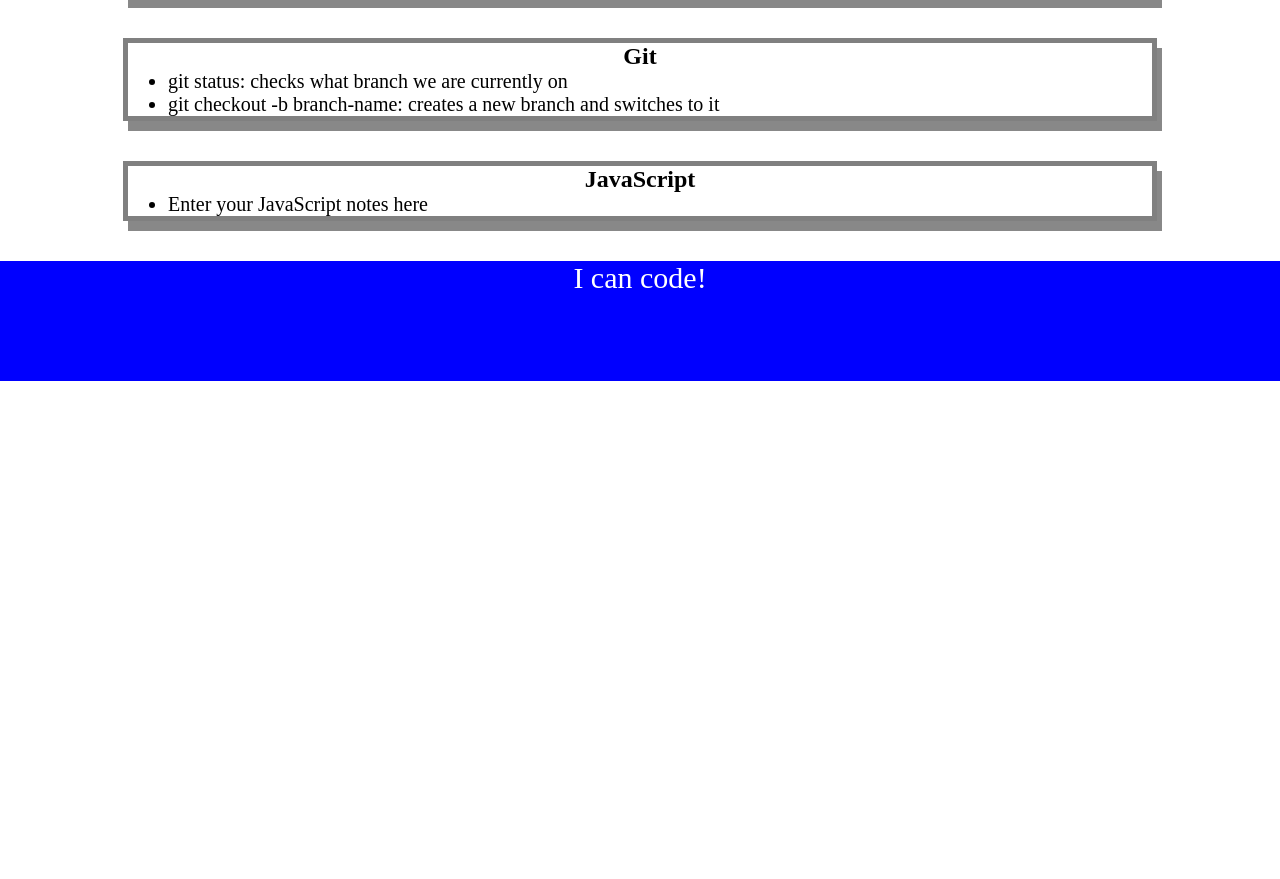
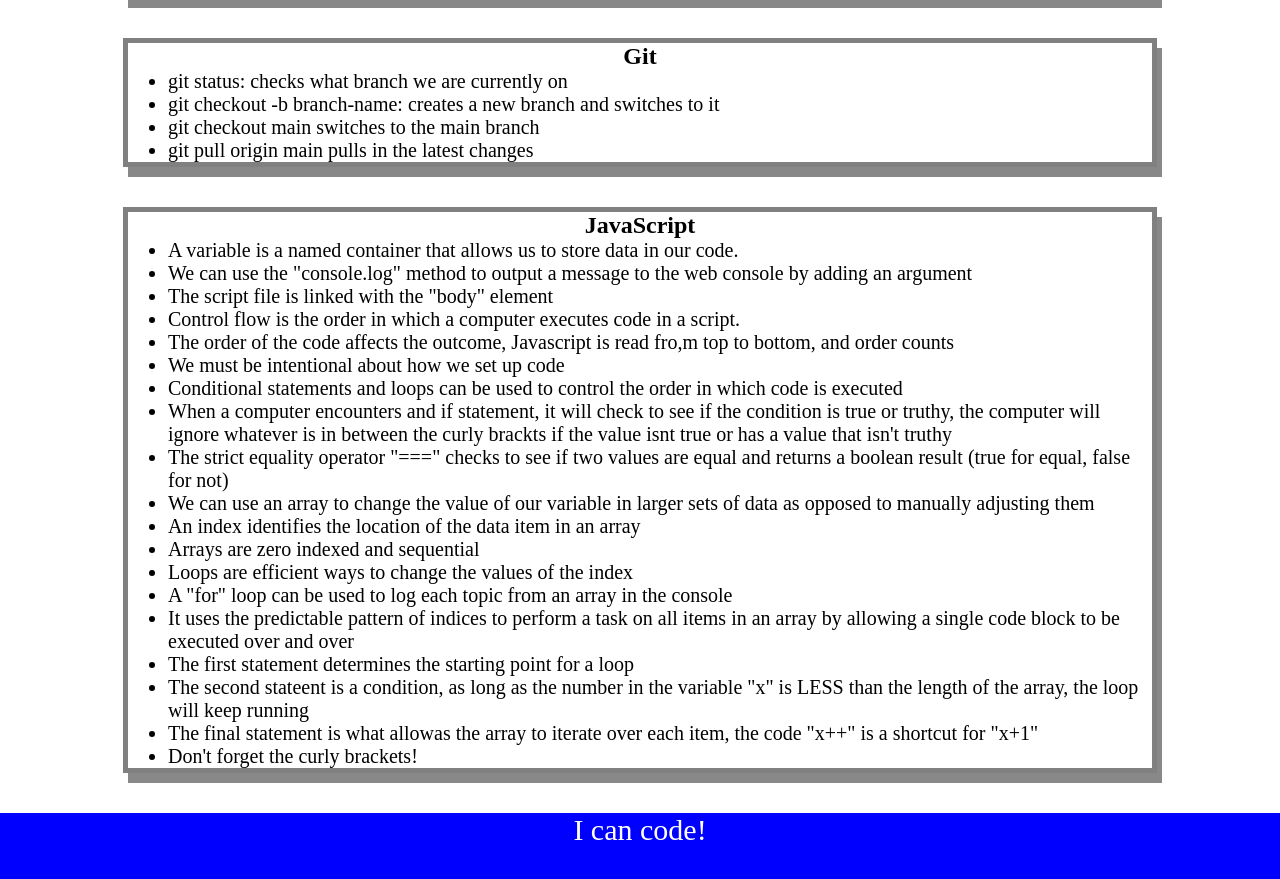
Before and after one commit to LiliBear1/prework-study-guide, a plain HTML site: page index.html in a window 1280 px wide. Shown: the part 759-1638 px from the top of the page. Before the commit the page ends 1140 px from the top, so only its background shows below. Drawn offline with Linux system fonts and the light colour scheme.

Commit message:
Added Javascript and updated study notes for js section

```diff
--- a/assets/script.js
+++ b/assets/script.js
@@ -1,19 +1,34 @@
 var topics = ['HTML', 'CSS', 'Git', 'JavaScript'];
+
+var randomTopic = topics[Math.floor(Math.random() * topics.length)];
+
+function listTopics() {
 
     for (var x = 0; x < topics.length; x++) {
         console.log(topics[x]);
     }
 
-/*
-if (topic === 'HTML') {
+}
+
+function selectTopic() {
+
+    if (randomTopic === 'HTML') {
         console.log("Let's study HTML!");
-} else if (topic === 'CSS') {
+    } else if (randomTopic === 'CSS') {
         console.log("Let's study CSS!");
-} else if (topic === 'Git') {
+    } else if (randomTopic === 'Git') {
         console.log("Let's study Git!");
-} else if (topic === 'JavaScript') {
+    } else if (randomTopic === 'JavaScript') {
         console.log("Let's study JavaScript!");
     } else {
         console.log('Please try again!');
     }
-*/
+}
+
+console.log('Here are the topics we learned through Prework:');
+
+listTopics()
+
+console.log('Which topic should we study first?');
+
+selectTopic()
--- a/index.html
+++ b/index.html
@@ -78,6 +78,8 @@
 
           <li>git status: checks what branch we are currently on</li>
           <li>git checkout -b branch-name: creates a new branch and switches to it</li>
+          <li>git checkout main switches to the main branch</li>
+          <li>git pull origin main pulls in the latest changes</li>
 
         </ul>
 
@@ -91,7 +93,28 @@
 
      <ul>
 
-       <li>Enter your JavaScript notes here</li>
+      <li>A variable is a named container that allows us to store data in our code.</li>
+      <li>We can use the "console.log" method to output a message to the web console by adding an argument</li>
+      <li>The script file is linked with the "body" element</li>
+      <li>Control flow is the order in which a computer executes code in a script.</li>
+      <li>The order of the code affects the outcome, Javascript is read fro,m top to bottom, and order counts</li>
+      <li>We must be intentional about how we set up code</li>
+      <li>Conditional statements and loops can be used to control the order in which code is executed</li>
+      <li>When a computer encounters and if statement, it will check to see if the condition is true or truthy, the computer will ignore whatever is in between the curly brackts if the value isnt true or has a value that isn't truthy</li>
+      <li>The strict equality operator "===" checks to see if two values are equal and returns a boolean result (true for equal, false for not)</li>
+      <li>We can use an array to change the value of our variable in larger sets of data as opposed to manually adjusting them</li>
+      <li>An index identifies the location of the data item in an array</li>
+      <li>Arrays are zero indexed and sequential</li>
+      <li>Loops are efficient ways to change the values of the index</li>
+      <li>A "for" loop can be used to log each topic from an array in the console</li>
+      <li>It uses the predictable pattern of indices to perform a task on all items in an array by allowing a single code block to be executed over and over</li>
+      <li> The first statement determines the starting point for a loop</li>
+      <li>The second stateent is a condition, as long as the number in the variable "x" is LESS than the length of the array, the loop will keep running</li>
+      <li>The final statement is what allowas the array to iterate over each item, the code "x++" is a shortcut for "x+1"</li>
+      <li>Don't forget the curly brackets!</li>
+
+
+
 
      </ul>
 
```
Lines whose indentation alone changed are shown as unchanged.
